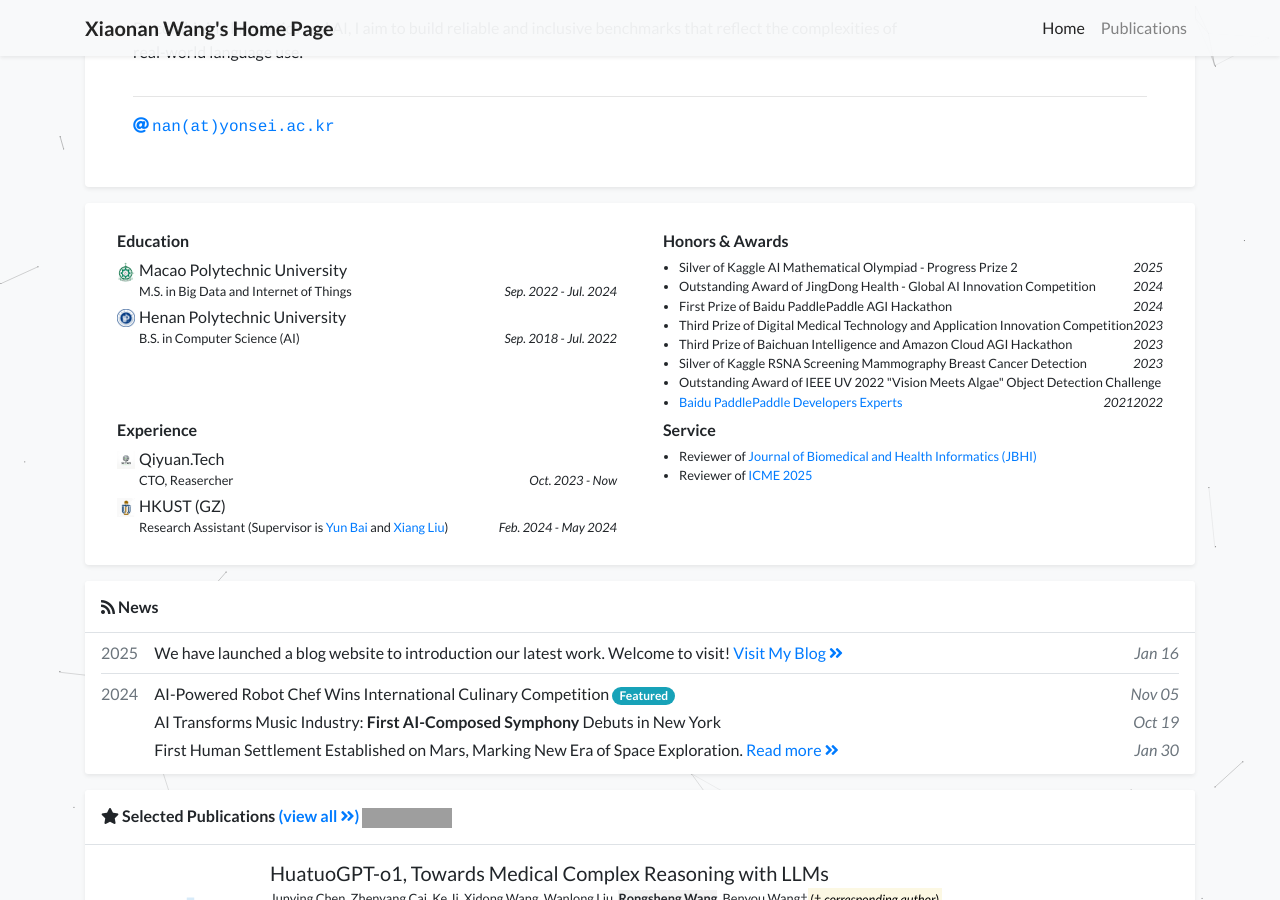
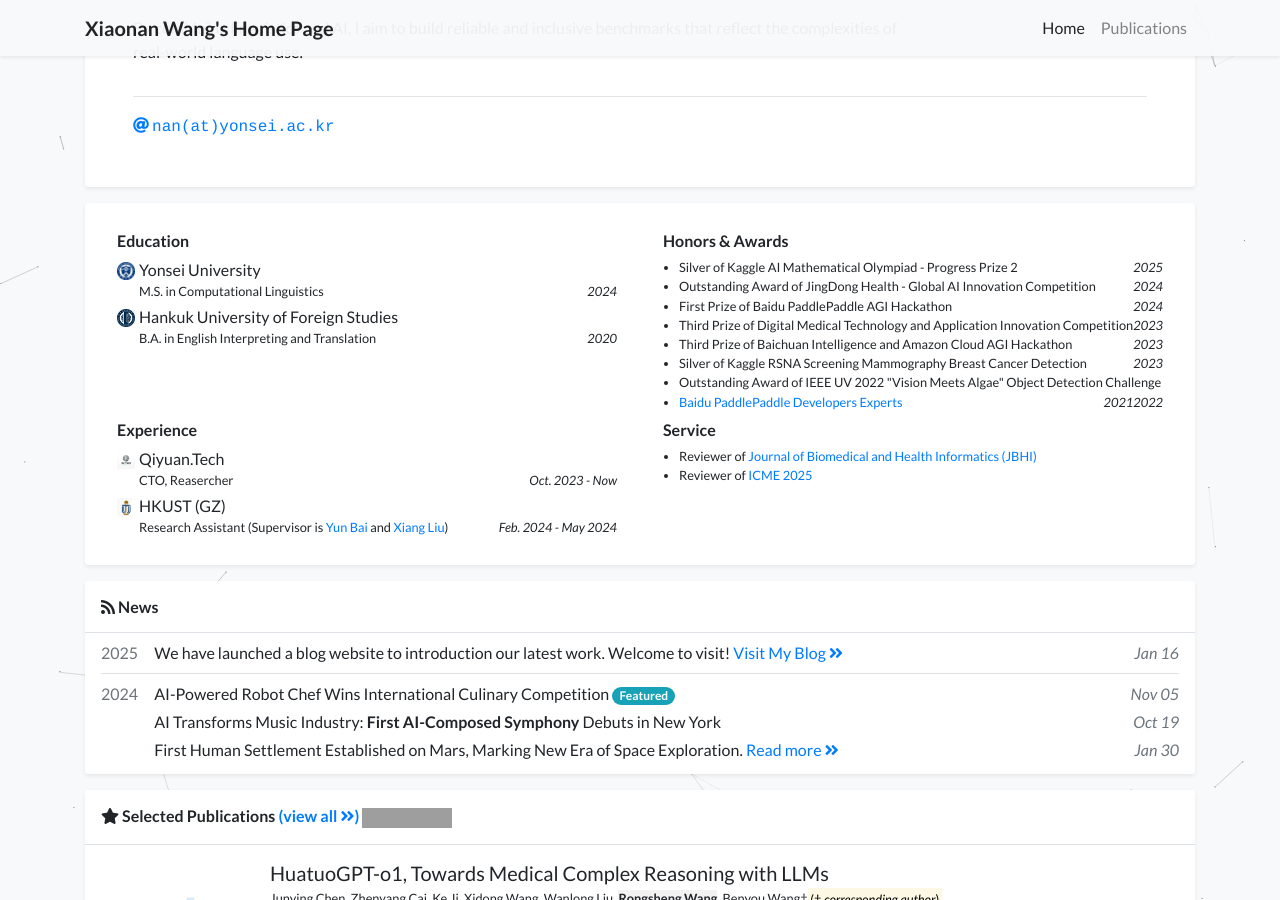
Before and after one commit to wangxiaonan-git/wangxiaonan-git.github.io, a Jekyll site: the page built from index.html, in a window 1280 px wide and 900 px high, scrolled down 368 px. Built offline with Jekyll 4.4.1, drawn with Linux system fonts in a browser that asks for light colours; a style sheet for code colours, icons or effects is not loaded; grey boxes are pictures that could not be loaded.

Commit message:
Update profile.yml

```diff
--- a/_data/profile.yml
+++ b/_data/profile.yml
@@ -30,14 +30,14 @@ portrait_url: assets/images/photos/photo.png
 #  我是王荣胜，欢迎访问我的主页~
 
 education:
-- name: Macao Polytechnic University
-  logo: assets/images/badges/mpu_master.png
-  position: M.S. in Big Data and Internet of Things
-  date: Sep. 2022 - Jul. 2024
-- name: Henan Polytechnic University
-  logo: assets/images/badges/hpu_bs.png
-  position: B.S. in Computer Science (AI)
-  date: Sep. 2018 - Jul. 2022
+- name: Yonsei University
+  logo: assets/images/badges/yonsei.png
+  position: M.S. in Computational Linguistics
+  date: 2024
+- name: Hankuk University of Foreign Studies
+  logo: assets/images/badges/HUFS.png
+  position: B.A. in English Interpreting and Translation
+  date: 2020
 
 experience:
 # - name: CUHK (SZ)
```
